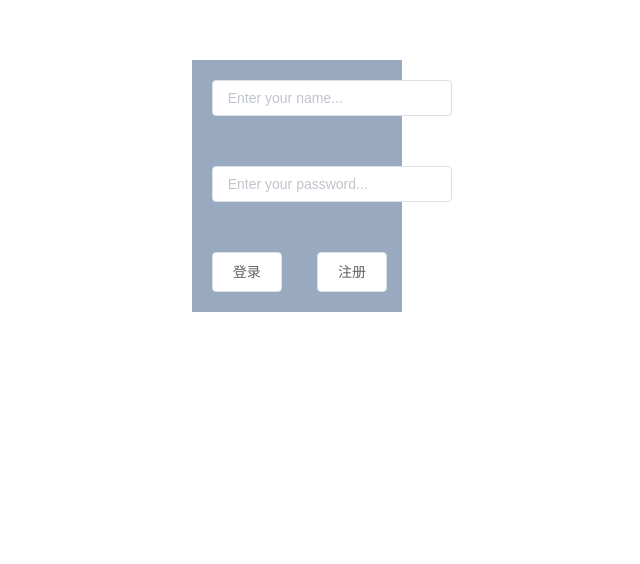
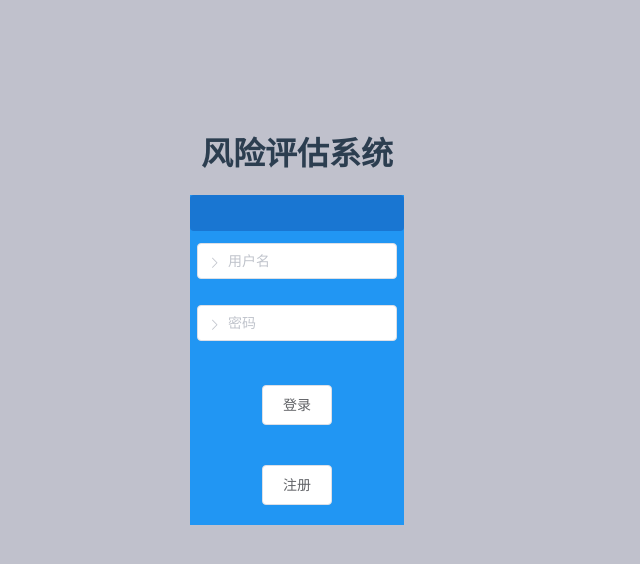
Before and after one commit to voldemortX/Agile, a Vue app in the folder frontend/: page /#/ in a window 1280 px wide. Shown: the top 564 px of the page, without its empty margins (343-983 px from the left). Built offline with nearby package versions, Linux system fonts and the light colour scheme.

Commit message:
Login => Beautiful Login -_-

```diff
--- a/frontend/public/index.html
+++ b/frontend/public/index.html
@@ -1,5 +1,5 @@
 <!DOCTYPE html>
-<html lang="en">
+<html lang="zh">
   <head>
     <meta charset="utf-8">
     <meta http-equiv="X-UA-Compatible" content="IE=edge">
--- a/frontend/src/App.vue
+++ b/frontend/src/App.vue
@@ -1,5 +1,5 @@
 <template>
-  <div id="app">
+  <div id="app" class="bg-global">
 
     <router-view/>
   </div>
@@ -7,11 +7,21 @@
 
 <style>
   #app {
-  font-family: 'Avenir', Helvetica, Arial, sans-serif;
+    font-family: "PingFang SC", "Microsoft YaHei", Helvetica, Arial, sans-serif;
     -webkit-font-smoothing: antialiased;
     -moz-osx-font-smoothing: grayscale;
     text-align: center;
     color: #2c3e50;
-  margin-top: 60px;
+  }
+  .bg-global {
+      background-size: 100% 100%;
+      width: 100%;
+      height: 100%;
+      position: fixed;
+      background-color: #c0c1cc;
+  }
+  body{
+    margin:0;
+    padding:0;
   }
 </style>
--- a/frontend/src/views/Login.vue
+++ b/frontend/src/views/Login.vue
@@ -1,31 +1,23 @@
 <template>
-    <div>
+    <div class="top-align">
+        <h1>风险评估系统</h1>
         <el-row>
             <el-col :span="10"><div class="grid-content"></div></el-col>
             <el-col :span="4">
-                <div class="bg-purple-dark">
-                    <el-row>
-                        <div>
-                            <el-input size="medium" v-model="username" placeholder="Enter your name..."></el-input>
-                        </div>
-                    </el-row>
-                    <el-row>
-                        <div>
-                            <el-input size="medium" v-model="password" type="password" placeholder="Enter your password..."></el-input>
-                        </div>
-                    </el-row>
-                    <el-row>
-                        <el-col :span="12">
-                            <div>
-                                <el-button @click=loginClick>登录</el-button>
-                            </div>
-                        </el-col>
-                        <el-col :span="12">
-                            <div>
-                                <el-button @click=registerClick>注册</el-button>
-                            </div>
-                        </el-col>
-                    </el-row>
+                <div class="bg-light">
+                    <el-row><div class="grid-content bg-dark"></div></el-row>
+                    <el-form :label-position="labelPosition">
+                        <el-form-item>
+                            <el-input prefix-icon="el-icon-arrow-right" size="medium" v-model="username" placeholder="用户名"></el-input>
+                        </el-form-item>
+                        <el-form-item>
+                            <el-input prefix-icon="el-icon-arrow-right" size="medium" v-model="password" type="password" placeholder="密码"></el-input>
+                        </el-form-item>
+                        <el-form-item>
+                            <el-button @click=login_click>登录</el-button>
+                            <el-button @click=register_click>注册</el-button>
+                        </el-form-item>
+                    </el-form>
                 </div>
             </el-col>
             <el-col :span="10"><div class="grid-content"></div></el-col>
@@ -39,6 +31,7 @@
         name: "Login",
         data(){
             return{
+                labelPosition: "right",
                 username: "",
                 password: ""
 
@@ -55,24 +48,23 @@
         border-radius: 4px;
     }
     .el-input {
-        margin: 20px;
-        width: 240px;
+        width: 200px;
     }
     .el-button {
         margin: 20px;
     }
-    .bg-purple-dark {
-        background: #99a9bf;
+    .bg-dark {
+        background: #1976d2;
     }
-    .bg-purple {
-        background: #d3dce6;
-    }
-    .bg-purple-light {
-        background: #e5e9f2;
+    .bg-light {
+        background: #2196F3;
     }
     .grid-content {
         border-radius: 4px;
         min-height: 36px;
     }
+    .top-align {
+        margin-top: 10%;
+    }
 
 </style>
```
Lines whose indentation alone changed are shown as unchanged.
